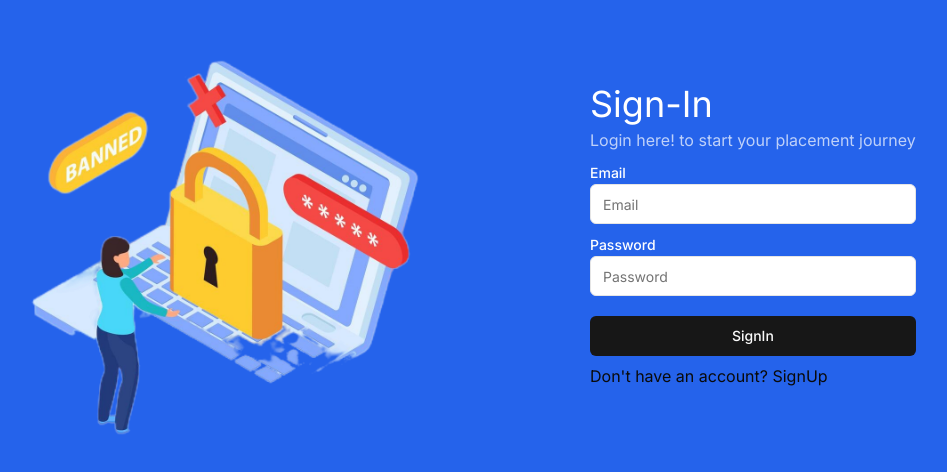
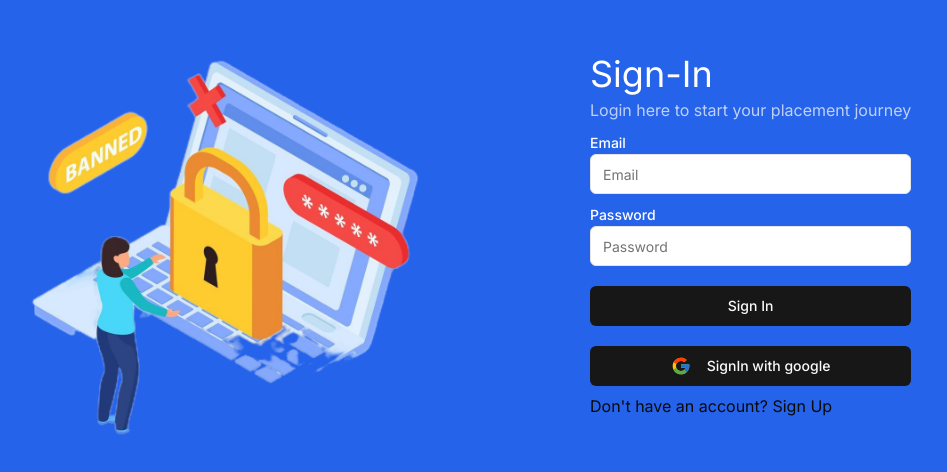
Before and after one commit to inehadev/placementEdge, a Next.js app: page /sign-in in a window 1280 px wide. Shown: the part 164-636 px from the top of the page, without its empty margins (78-1025 px from the left). Built offline with nearby package versions, Linux system fonts and the light colour scheme; no server answers.

Commit message:
update with google signIn

```diff
--- a/package.json
+++ b/package.json
@@ -26,6 +26,7 @@
     "react": "^18",
     "react-dom": "^18",
     "react-hook-form": "^7.52.1",
+    "react-icons": "^5.2.1",
     "tailwind-merge": "^2.4.0",
     "tailwindcss-animate": "^1.0.7",
     "zod": "^3.23.8"
--- a/src/app/(auth)/sign-in/page.tsx
+++ b/src/app/(auth)/sign-in/page.tsx
@@ -1,51 +1,77 @@
+
+
 "use client"
-import React from 'react'
+import React, { FormEvent, FormEventHandler, useState } from 'react'
 import { Input } from "@/components/ui/input"
 import Image from 'next/image'
 import { Label } from "@/components/ui/label"
 import { Checkbox } from '@/components/ui/checkbox'
 import { Button } from '@/components/ui/button'
 import { signIn, useSession } from 'next-auth/react'
+import Link from 'next/link'
+import { FcGoogle } from "react-icons/fc";
+import { useRouter } from 'next/router'
 
 const Page = () => {
 
-  const {data:session}=useSession();
-  console.log(session)
+  const[userInfo , setInfo ]=useState({email:"" , password:""})
+  const { data: session } = useSession();
+  console.log(session);
+  const router = useRouter();
+
+  const onSubmit=async(e:FormEvent)=>{
+    e.preventDefault();
+    const res= await signIn("credentials" , {
+      email:userInfo.email,
+      password:userInfo.password,
+      redirect:false
+    })
+    console.log(res);
+    if (res?.ok) {
+      router.push('/');
+    }
+
+
+  }
+
+  const handleInputChange = (e: React.ChangeEvent<HTMLInputElement>) => {
+    const { id, value } = e.target;
+    setInfo(prevState => ({
+      ...prevState,
+      [id]: value
+    }));
+  }
+
 
   return (
-    <>
-    <div className=' flex justify-start bg-blue-600  h-screen w-full gap-32 items-center  '>
-     <div className=' '>
-     <Image src="/sign-up.png" alt="" className="ml-10 mt-6 "  height={200} width={500} />
+    <div className='flex justify-start bg-blue-600 h-screen w-full gap-32 items-center'>
+      <div>
+        <Image src="/sign-up.png" alt="Sign Up Image" className="ml-10 mt-6" height={200} width={500} />
       </div>
-     <div className='justify-center items-center '>
+      <div className='justify-center items-center'>
         <h1 className='text-4xl text-white'>Sign-In</h1>
-   <p className='text-white opacity-70 mt-1'>Login here! to start your placement journey</p>
-
-
+        <p className='text-white opacity-70 mt-1'>Login here to start your placement journey</p>
 
         <div className='mt-2'>
-   <Label htmlFor="email" className='text-white '>Email</Label>
-   <Input type="email" id="email" placeholder="Email" />
+          <Label htmlFor="email" className='text-white'>Email</Label>
+          <Input type="email" id="email" placeholder="Email" value={userInfo.email} onChange={handleInputChange}/>
+        </div>
+
+        <div className='mt-2'>
+          <Label htmlFor="password" className='text-white'>Password</Label>
+          <Input type="password" id="password" placeholder="Password"  value={userInfo.password} onChange={handleInputChange}/>
         </div>
 
 
-   <div className='mt-2'>
-   <Label htmlFor="password" className='text-white '>Password</Label>
-   <Input type="password" id="email" placeholder="Password" />
-   </div>
+        <Button className='w-full mt-5 ' onClick={onSubmit} >Sign In</Button>
 
+        <Button className='w-full mt-5' onClick={() => signIn("google")} ><FcGoogle size={20}/><p className='ml-4'>SignIn with google</p></Button>
 
-   <Button className='w-full mt-5 ' onClick={()=>signIn("google")}>SignIn</Button>
-
-   <p className='mt-2'>   Don't have an account? <a href='/sign-up'>SignUp</a> </p>
-
-
-
-
+        <p className='mt-2'>
+          Don't have an account? <Link href="/sign-up">Sign Up</Link>
+        </p>
       </div>
     </div>
-    </>
   )
 }
 
--- a/src/app/api/auth/[...nextauth].js/option.ts
+++ b/src/app/api/auth/[...nextauth]/option.ts
@@ -43,6 +43,7 @@ export const authOptions = {
 
                 const isCorrectpassword = await bcrypt.compare(credentials.password , user.password)
 
+
                 if(isCorrectpassword){
                     return user
                  }else{
--- a/src/app/layout.tsx
+++ b/src/app/layout.tsx
@@ -19,12 +19,12 @@ export default function RootLayout({
 }>) {
   return (
     <html lang="en">
+        <AuthProvider>
       <body className={inter.className}>
-        <AuthProvider>
         {children}
-        </AuthProvider>
-        <Toaster/>
+       <Toaster/>
       </body>
+      </AuthProvider>
     </html>
   );
 }
```
Also changed, not shown: src/app/api/auth/[...nextauth]/route.ts (renamed from src/app/api/auth/[...nextauth].js/route.ts), 2 other files (tests, documents, lock files or other folders). Lines whose indentation alone changed are shown as unchanged.
